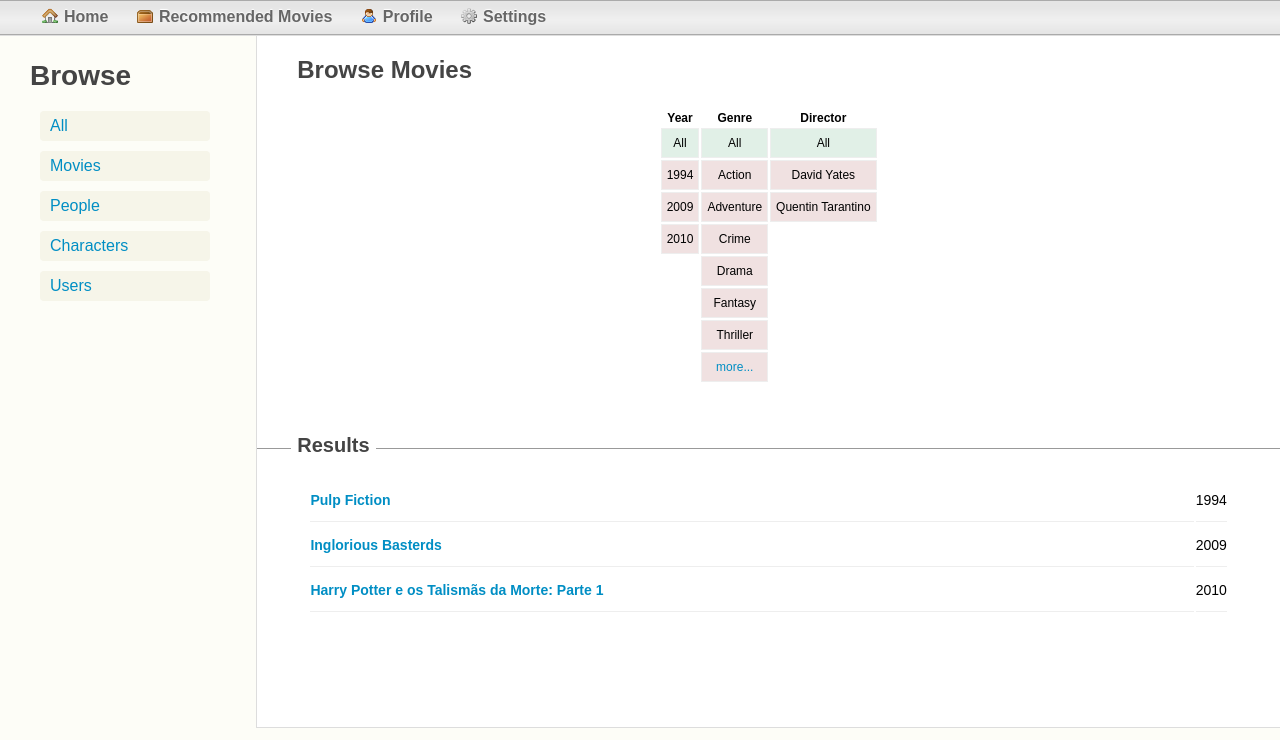
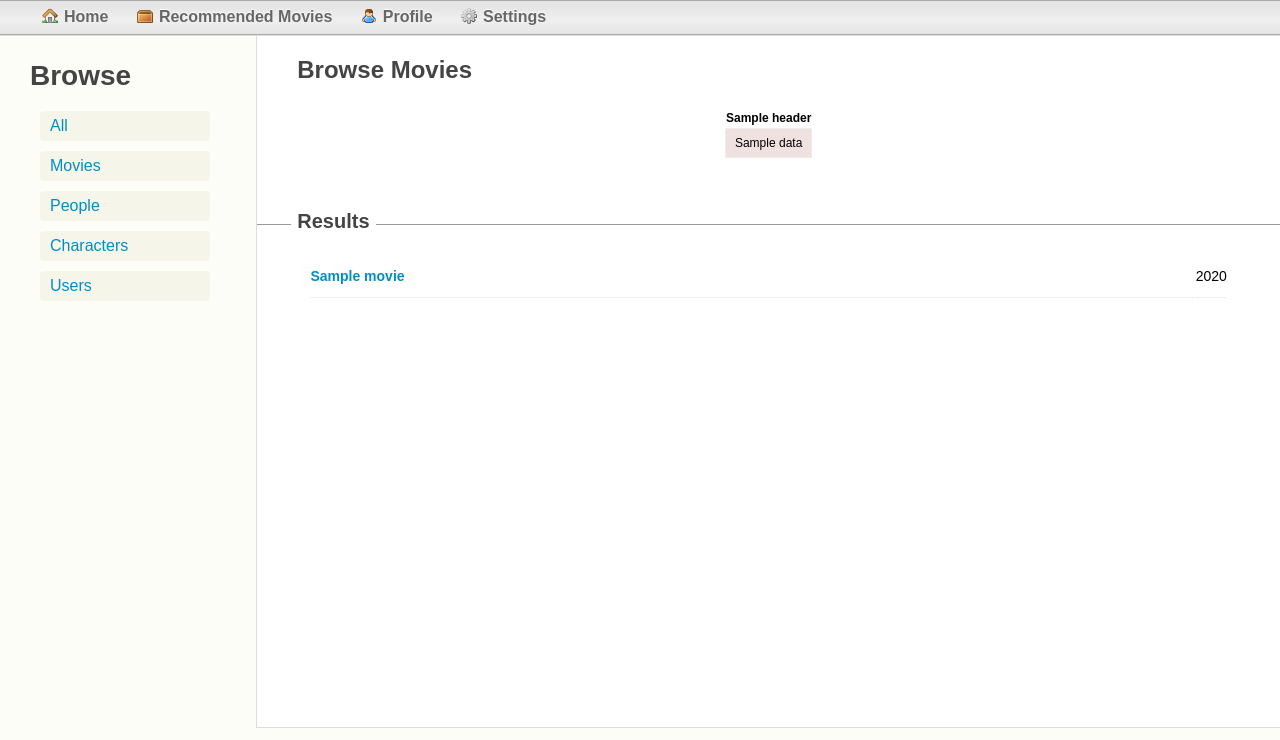
Before and after one commit to pgaspar/Social-Movie-Database, a Django app: template SMDB/smdb/templates/browse.html in a window 1280 px wide. Shown: the part 60-800 px from the top of the page. Run offline with Django 3.2, Linux system fonts and the light colour scheme; the template is opened without the code that fills it: most values are stand-ins (such as "Sample title", 1, 10 or a date in 2020).

Commit message:
Movie browsing filters by Year are working.
I had to create a new field on the RDF DB with the year alone, because RDFLib does not support most of the Filters SPARQL supports.
It basically can only filter with the following operands: =, !=, <, >. To filter by year I had to create the new field...

You can test it if you go to Movies on the left sidebar of the site.

PS: the filtering table does not scale yet (I'll cap it later).

```diff
--- a/RDFlib/SMDB.py
+++ b/RDFlib/SMDB.py
@@ -88,6 +88,7 @@ class SMDB():
 		self.graph.add((uri, RDF.type, self.smdb['Movie']))
 		self.graph.add((uri, self.smdb['title'], Literal(clean_title)))
 		self.graph.add((uri, self.smdb['releaseDate'], Literal(releaseDate)))
+		self.graph.add((uri, self.smdb['year'], Literal(releaseDate.year)))
 
 		self.graph.commit()
 
--- a/RDFlib/rdf.py
+++ b/RDFlib/rdf.py
@@ -6,6 +6,7 @@ s = SMDB()
 s.printTripleCount()
 
 s.addMovie('Pulp Fiction (1994)', datetime.date(1994, 11, 25))
+s.addMovie('Something Else (1992)', datetime.date(1992, 12, 01))
 
 s.addPerson('John Travolta')
 s.addPerson('Uma Thurman')
--- a/SMDB/django_rdf/utils.py
+++ b/SMDB/django_rdf/utils.py
@@ -18,7 +18,7 @@ class PowerGraph(Graph):
 		d = self.ontologies.copy()
 		if 'initNs' in kwargs:
 			d.update(kwargs.pop("initNs"))
-		return super(PowerGraph, self).query(q, initNs=d, **kwargs)
+		return super(PowerGraph, self).query(q, initNs=d, **kwargs).result
 
 	def query_single(self, q, **kwargs):
 		for result in self.query(q, **kwargs):
--- a/SMDB/smdb/templates/browse.html
+++ b/SMDB/smdb/templates/browse.html
@@ -6,51 +6,25 @@
 	<div class="description">
 		<table class="filter">
 			<tr>
-				<th>Year</th>
-				<th>Genre</th>
-				<th>Director</th>
+				{% for header in f.getHeaders %}
+				<th>{{ header }}</th>
+				{% endfor %}
 			</th>
-
+			<!--class="selected"-->
+			{% for row in f.getData %}
 			<tr>
-				<td class="selected">All</td>
-				<td class="selected">All</td>
-				<td class="selected">All</td>
+				{% for data, selected, type in row %}
+					<td {% if selected %}class="selected" {% else %} onclick="window.location.href = '?{{ type }}={{ data }}';" {% endif %}>
+						{{ data }}
+					</td>
+				{% endfor %}
 			</tr>
-			<tr>
-				<td>1994</td>
-				<td>Action</td>
-				<td>David Yates</td>
-			</tr>
-			<tr>
-				<td>2009</td>
-				<td>Adventure</td>
-				<td>Quentin Tarantino</td>
-			</tr>
-			<tr>
-				<td>2010</td>
-				<td>Crime</td>
-				<td></td>
-			</tr>
-			<tr>
-				<td></td>
-				<td>Drama</td>
-				<td></td>
-			</tr>
-			<tr>
-				<td></td>
-				<td>Fantasy</td>
-				<td></td>
-			</tr>
-			<tr>
-				<td></td>
-				<td>Thriller</td>
-				<td></td>
-			</tr>
-			<tr>
+			{% endfor %}
+			<!--<tr>
 				<td></td>
 				<td><a href="#">more...</a></td>
 				<td></td>
-			</tr>
+			</tr>-->
 		</table>
 
 	</div>
@@ -59,18 +33,16 @@
 		<h3 class="context-header"><span>Results</span></h3>
 
 		<table class="movie-list">
-			<tr>
-				<td><a href="/movie/">Pulp Fiction</a></td>
-				<td>1994</td>
-			</tr>
-			<tr>
-				<td><a href="/movie/">Inglorious Basterds</a></td>
-				<td>2009</td>
-			</tr>
-			<tr>
-				<td><a href="/movie/">Harry Potter e os Talismãs da Morte: Parte 1</a></td>
-				<td>2010</td>
-			</tr>
+
+			{% for uri, title, year in movie_list %}
+				<tr>
+					<td><a href="{{ uri }}">{{ title }}</a></td>
+					<td>{{ year }}</td>
+				</tr>
+			{% empty %}
+				<p>No movies found.</p>
+			{% endfor %}
+
 		</table>
 	</div>
 
```
Also changed, not shown: RDFlib/rdf-read.py (+19 -1 lines), SMDB/smdb/browsing/filter_list.py (added, +17 -0 lines), SMDB/smdb/semantic_models.py (+11 -0 lines), SMDB/smdb/views.py (+12 -3 lines), SMDB/smdb/browsing/__init__.py (added).
